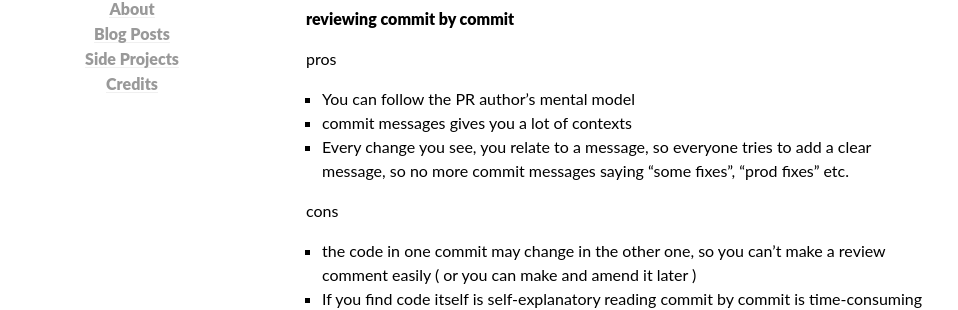
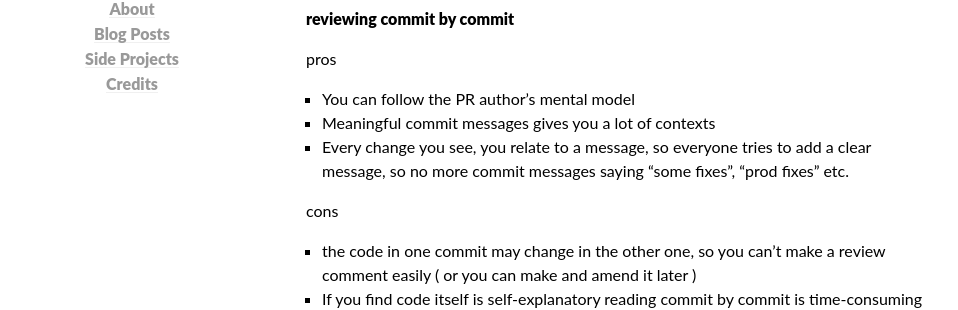
Before and after one commit to metapraveen/metapraveen.github.io, a Jekyll site: the page built from _posts/2018-03-24-pr-review-commit-wise-vs-whole-diff.md, in a window 1280 px wide. Shown: the part 313-623 px from the top of the page, without its empty margins (148-1106 px from the left). Built offline with Jekyll 4.4.1, drawn with Linux system fonts in a browser that asks for light colours; comment, search, counter and statistics services are not loaded.

Commit message:
changes post reviews

```diff
--- a/_posts/2018-03-24-pr-review-commit-wise-vs-whole-diff.md
+++ b/_posts/2018-03-24-pr-review-commit-wise-vs-whole-diff.md
@@ -12,7 +12,7 @@ Basically, you can review a PR in 2 ways, one by checking the whole diff, and tr
 ## reviewing commit by commit
 pros
 - You can follow the PR author's mental model
-- commit messages gives you a lot of contexts
+- Meaningful commit messages gives you a lot of contexts
 - Every change you see, you relate to a message, so everyone tries to add a clear message, so no more commit messages saying "some fixes", "prod fixes" etc.
 
 cons
```
